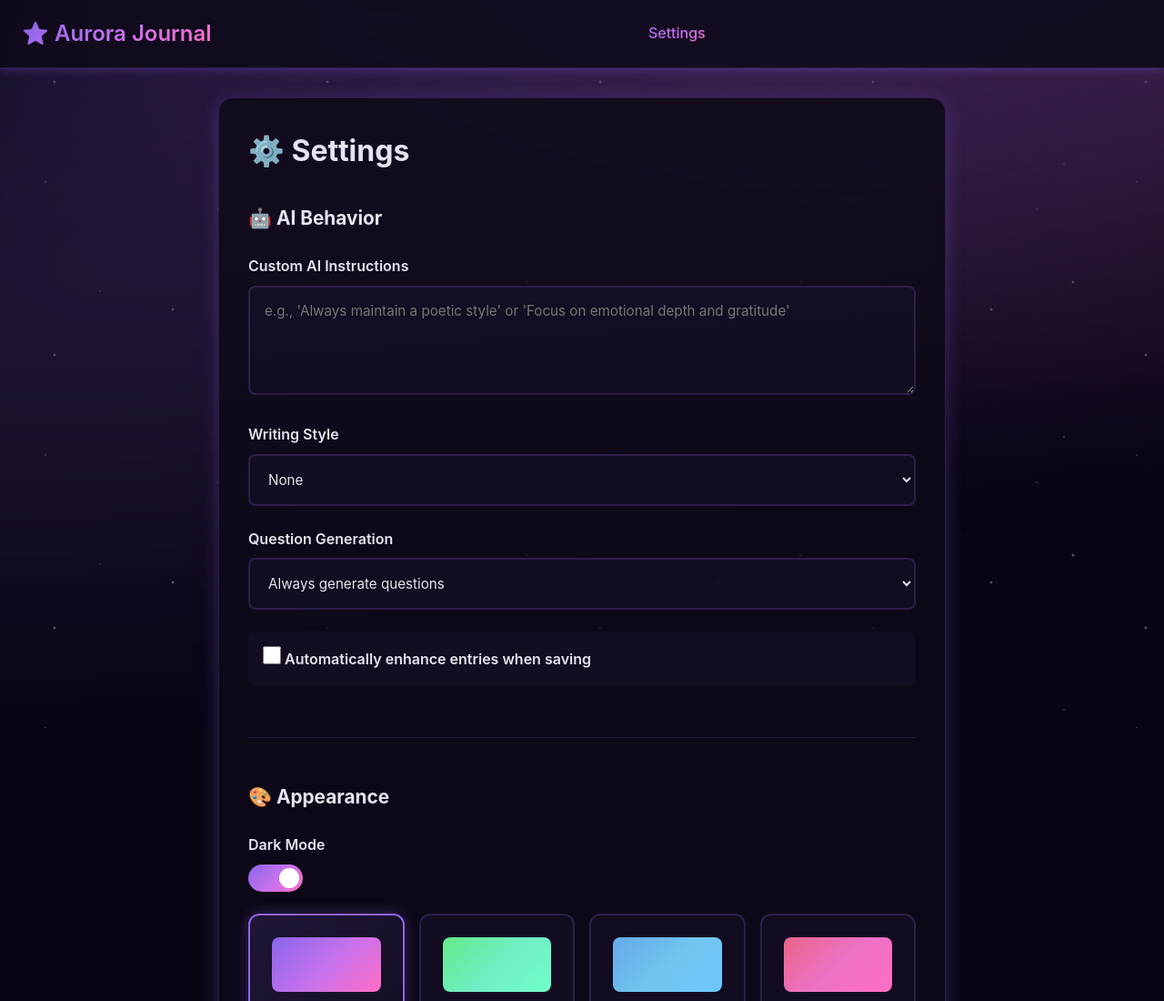
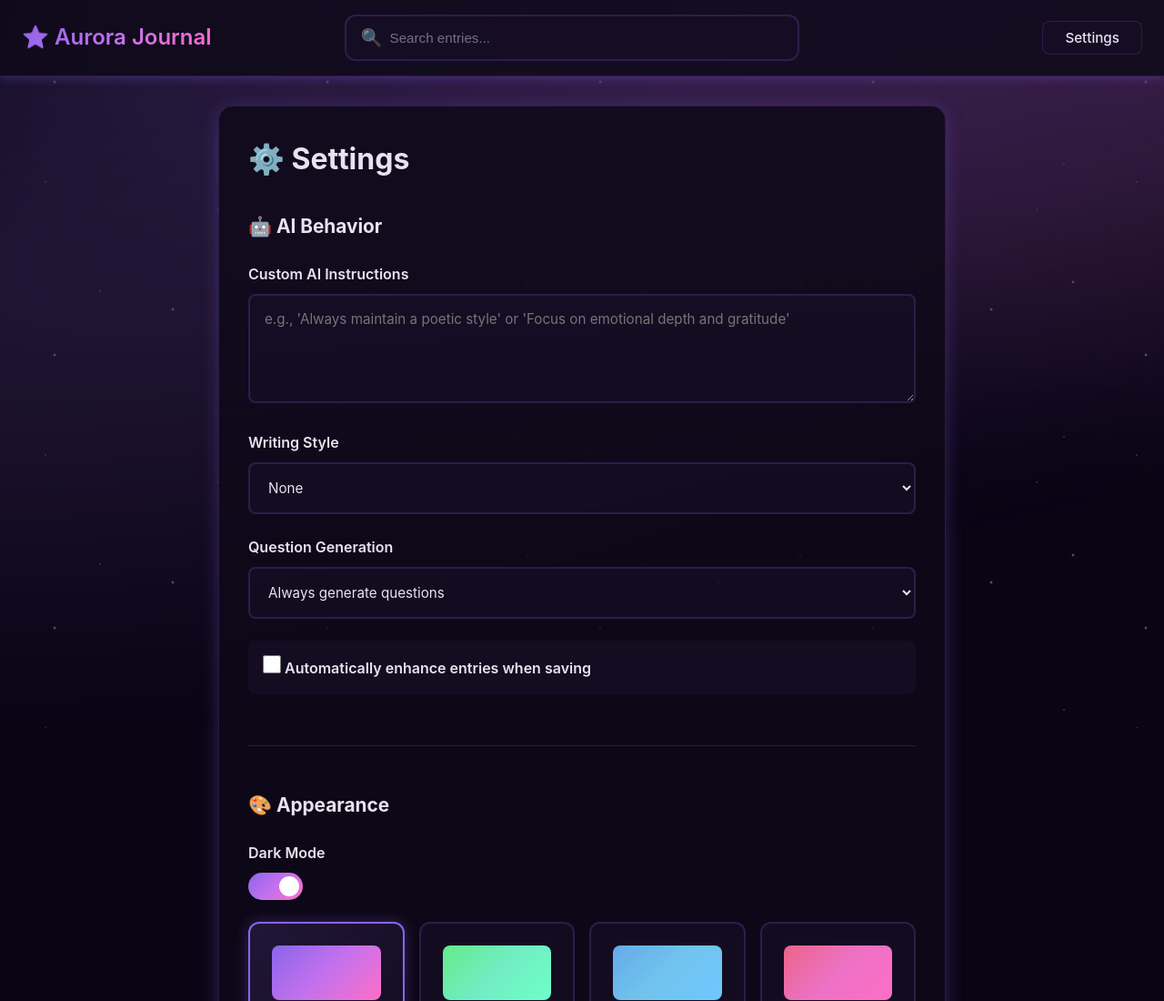
Before and after one commit to Feldragon5/AI-Journal, a website: page public/settings.html in a window 1280 px wide. Shown: the top 1100 px of the page at 91% size. Drawn offline with Linux system fonts and the light colour scheme; no server answers.

Commit message:
Added searchbar and settings icon to settings page

```diff
--- a/public/settings.html
+++ b/public/settings.html
@@ -258,10 +258,21 @@
 					style="text-decoration: none; cursor: pointer"
 					>⭐ Aurora Journal</a
 				>
-				<div class="nav-links">
-					<a href="/settings" class="nav-link active">Settings</a>
+
+				<!-- Dropdown Search Bar -->
+				<div class="search-dropdown-container">
+					<div class="search-bar" id="searchBar">
+						<span class="search-icon">🔍</span>
+						<input type="text" id="searchBarInput" class="search-bar-input" placeholder="Search entries..." readonly>
+					</div>
+					<div class="search-dropdown" id="searchDropdown">
+						<input type="text" id="searchDropdownInput" class="search-dropdown-input" placeholder="Type to search...">
+						<div id="searchDropdownResults" class="search-dropdown-results"></div>
+					</div>
 				</div>
+
 				<div class="nav-controls">
+					<button class="btn btn-secondary" onclick="window.location.href='/settings'">Settings</button>
 				</div>
 			</div>
 		</nav>
```
